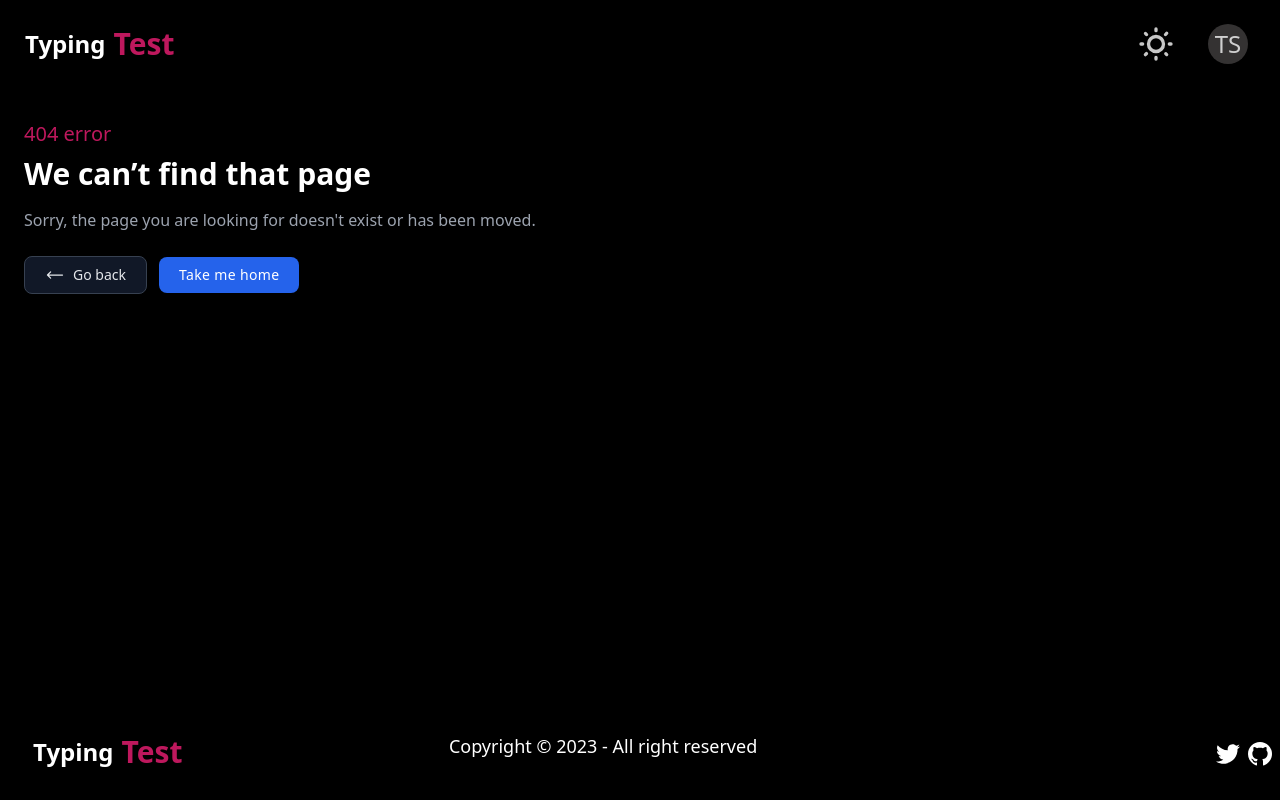
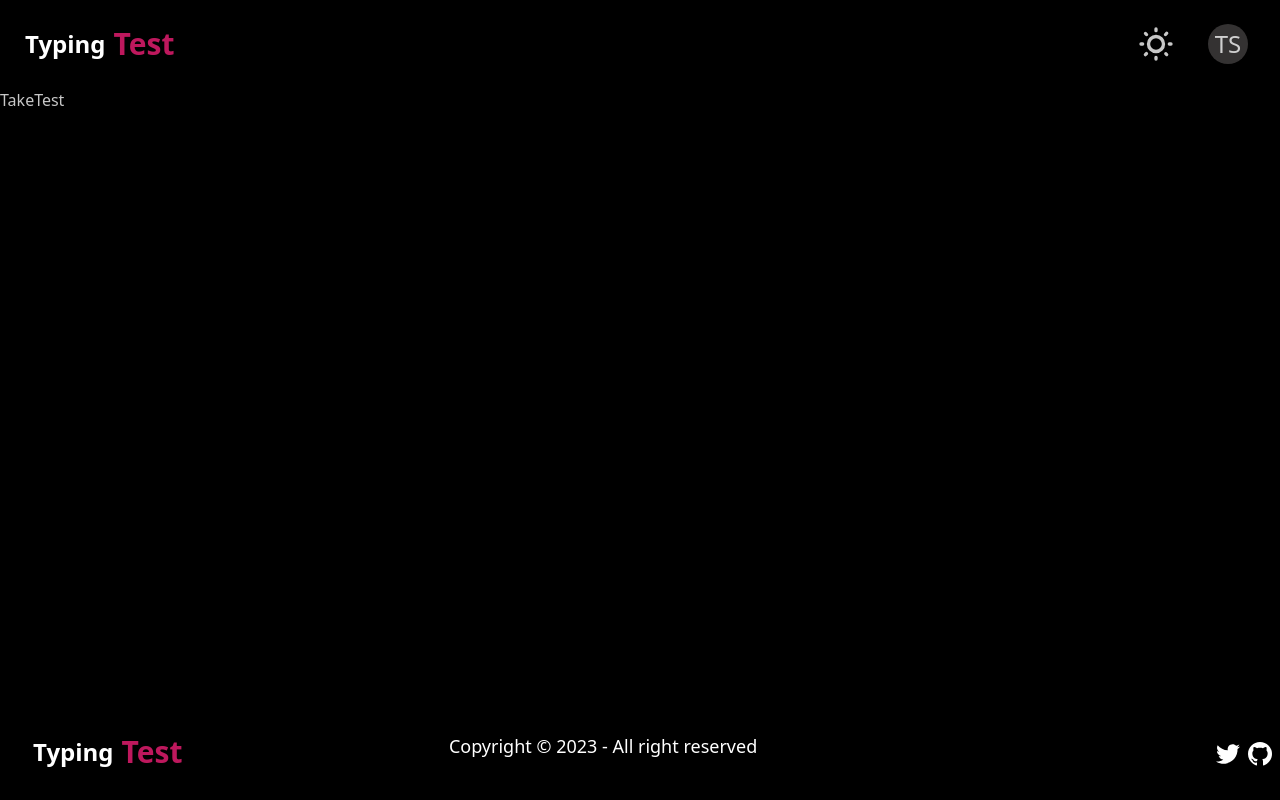
Before and after one commit to Thwani47/react-go-typing-test, a React (Vite) app in the folder src/web/: page /typing-test in a window 1280 px wide. Before the commit this address had no page. Built offline with nearby package versions, Linux system fonts and the light colour scheme.

Commit message:
setup TakeTest page

```diff
--- /dev/null
+++ b/src/web/src/pages/TakeTest.tsx
@@ -0,0 +1,9 @@
+import Layout from "../components/Layout";
+
+export default function TakeTest() {
+  return (
+    <Layout>
+      <div>TakeTest</div>
+    </Layout>
+  );
+}
--- a/src/web/src/routes/router.tsx
+++ b/src/web/src/routes/router.tsx
@@ -2,11 +2,16 @@ import { createBrowserRouter } from "react-router-dom";
 import Home from "../pages/Home";
 import NotFound from "../pages/NotFound";
 import TypingTips from "../pages/TypingTips";
+import TakeTest from "../pages/TakeTest";
 
 const router = createBrowserRouter([
   {
     path: "/",
     element: <Home />
+  },
+  {
+    path: "/typing-test",
+    element: <TakeTest />
   },
   {
     path: "typing-tips",
```
